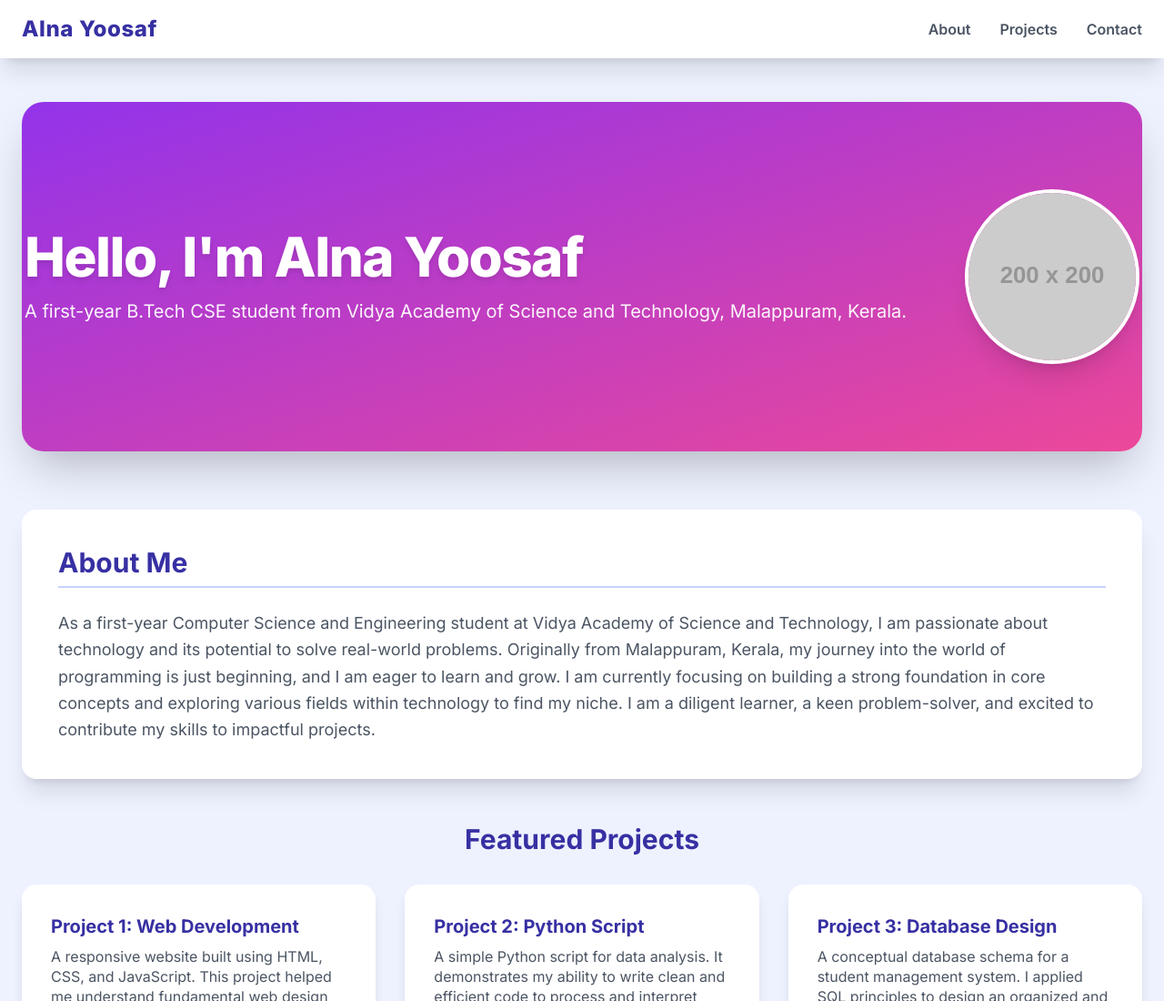
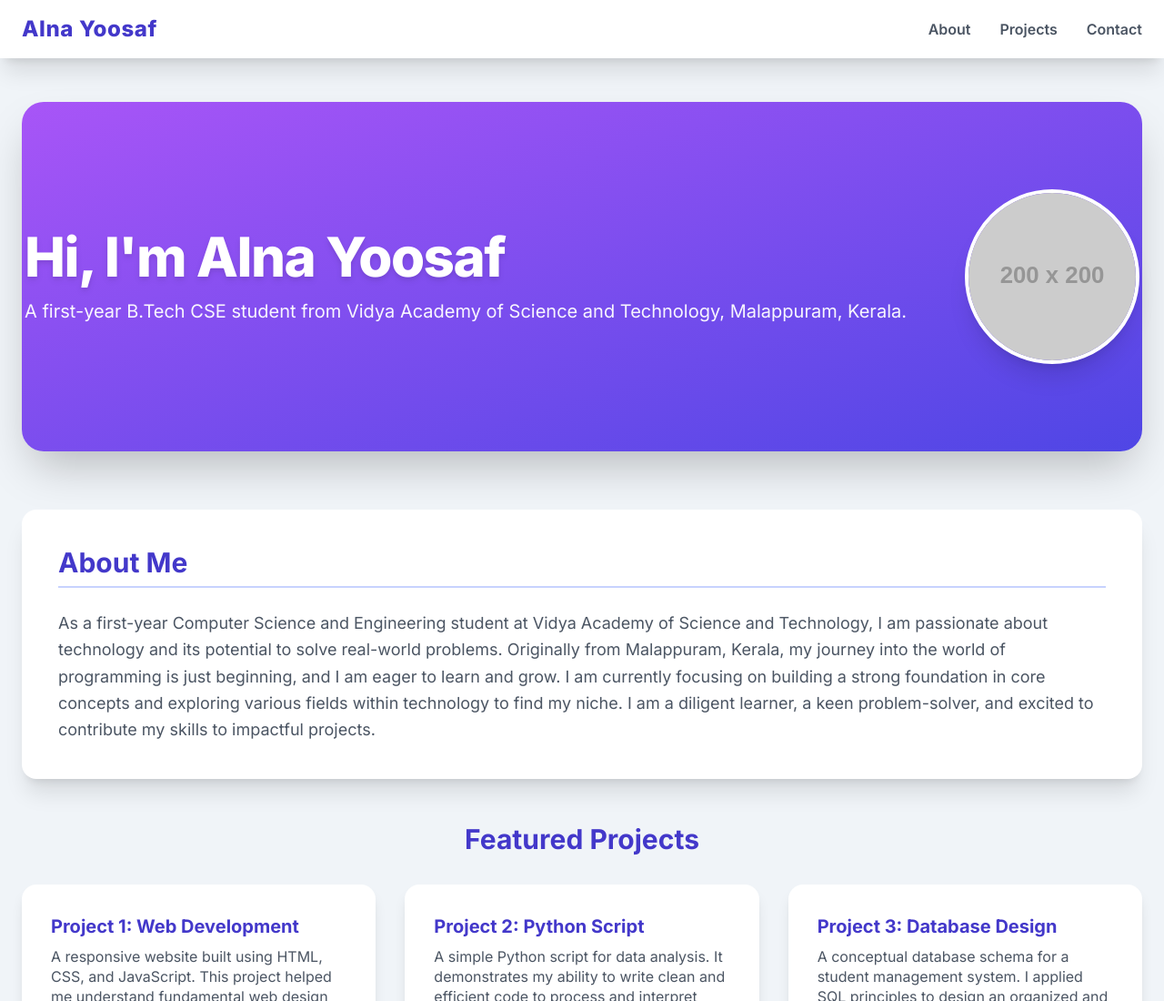
Before and after one commit to alnayoosaf/alnayoosaf.github.io, a plain HTML site: page index.html in a window 1280 px wide. Shown: the top 1100 px of the page at 91% size. Drawn offline with nearby package versions, Linux system fonts and the light colour scheme; placeholder pictures from the web are drawn by us.

Commit message:
Update index.html

```diff
--- a/index.html
+++ b/index.html
@@ -9,24 +9,23 @@
     <style>
         body {
             font-family: 'Inter', sans-serif;
-            background-color: #eef2ff;
-            color: #1f2937;
+            background-color: #f0f4f8;
+            color: #1a202c;
         }
-
         /* Custom scrollbar for better aesthetics */
         ::-webkit-scrollbar {
             width: 8px;
         }
         ::-webkit-scrollbar-track {
-            background: #e5e7eb;
+            background: #e2e8f0;
             border-radius: 10px;
         }
         ::-webkit-scrollbar-thumb {
-            background: #a5b4fc;
+            background: #5a67d8;
             border-radius: 10px;
         }
         ::-webkit-scrollbar-thumb:hover {
-            background: #818cf8;
+            background: #434190;
         }
     </style>
 </head>
@@ -35,7 +34,7 @@
     <!-- Header & Navigation -->
     <header class="bg-white shadow-xl sticky top-0 z-50 transition-all duration-300">
         <div class="container mx-auto px-6 py-4 flex justify-between items-center">
-            <a href="#" class="text-2xl font-extrabold text-indigo-800 tracking-wide">Alna Yoosaf</a>
+            <a href="#" class="text-2xl font-extrabold text-indigo-700 tracking-wide">Alna Yoosaf</a>
             <nav class="hidden md:flex space-x-8 font-semibold">
                 <a href="#about" class="text-gray-600 hover:text-indigo-600 transition duration-300 ease-in-out">About</a>
                 <a href="#projects" class="text-gray-600 hover:text-indigo-600 transition duration-300 ease-in-out">Projects</a>
@@ -47,9 +46,9 @@
     <main class="container mx-auto px-6 py-12">
 
         <!-- Hero Section -->
-        <section class="flex flex-col md:flex-row items-center justify-center py-24 bg-gradient-to-br from-purple-600 to-pink-500 text-white rounded-3xl shadow-2xl transition-all duration-300 mb-16 transform hover:scale-[1.01] hover:shadow-purple-400/50">
+        <section class="flex flex-col md:flex-row items-center justify-center py-24 bg-gradient-to-br from-purple-500 to-indigo-600 text-white rounded-3xl shadow-2xl transition-all duration-300 mb-16 transform hover:scale-[1.01]">
             <div class="text-center md:text-left md:pr-16 mb-8 md:mb-0">
-                <h1 class="text-4xl sm:text-5xl md:text-6xl font-extrabold leading-tight tracking-tight drop-shadow-md">Hello, I'm Alna Yoosaf</h1>
+                <h1 class="text-4xl sm:text-5xl md:text-6xl font-extrabold leading-tight tracking-tight drop-shadow-md">Hi, I'm Alna Yoosaf</h1>
                 <p class="mt-4 text-lg md:text-xl font-medium opacity-95">
                     A first-year B.Tech CSE student from Vidya Academy of Science and Technology, Malappuram, Kerala.
                 </p>
@@ -61,7 +60,7 @@
 
         <!-- About Me Section -->
         <section id="about" class="bg-white p-10 rounded-2xl shadow-xl transition-all duration-300 transform hover:-translate-y-2 hover:shadow-2xl mb-12">
-            <h2 class="text-3xl font-bold text-indigo-800 mb-6 border-b-2 border-indigo-200 pb-2">About Me</h2>
+            <h2 class="text-3xl font-bold text-indigo-700 mb-6 border-b-2 border-indigo-200 pb-2">About Me</h2>
             <p class="text-gray-600 leading-relaxed text-lg">
                 As a first-year Computer Science and Engineering student at Vidya Academy of Science and Technology, I am passionate about technology and its potential to solve real-world problems. Originally from Malappuram, Kerala, my journey into the world of programming is just beginning, and I am eager to learn and grow. I am currently focusing on building a strong foundation in core concepts and exploring various fields within technology to find my niche. I am a diligent learner, a keen problem-solver, and excited to contribute my skills to impactful projects.
             </p>
@@ -69,43 +68,43 @@
 
         <!-- Projects Section -->
         <section id="projects" class="mb-12">
-            <h2 class="text-3xl font-bold text-center text-indigo-800 mb-8">Featured Projects</h2>
+            <h2 class="text-3xl font-bold text-center text-indigo-700 mb-8">Featured Projects</h2>
             <div class="grid grid-cols-1 md:grid-cols-2 lg:grid-cols-3 gap-8">
                 <!-- Project Card 1 -->
                 <div class="bg-white p-8 rounded-2xl shadow-lg transition-all duration-300 transform hover:-translate-y-2 hover:shadow-2xl">
-                    <h3 class="text-xl font-bold text-indigo-800 mb-2">Project 1: Web Development</h3>
+                    <h3 class="text-xl font-bold text-indigo-700 mb-2">Project 1: Web Development</h3>
                     <p class="text-gray-600 leading-snug">A responsive website built using HTML, CSS, and JavaScript. This project helped me understand fundamental web design principles and front-end development.</p>
-                    <a href="#" class="mt-4 inline-block text-pink-500 font-semibold hover:text-pink-600 transition duration-300">View Project &rarr;</a>
+                    <a href="#" class="mt-4 inline-block text-purple-500 font-semibold hover:underline transition duration-300">View Project &rarr;</a>
                 </div>
                 <!-- Project Card 2 -->
                 <div class="bg-white p-8 rounded-2xl shadow-lg transition-all duration-300 transform hover:-translate-y-2 hover:shadow-2xl">
-                    <h3 class="text-xl font-bold text-indigo-800 mb-2">Project 2: Python Script</h3>
+                    <h3 class="text-xl font-bold text-indigo-700 mb-2">Project 2: Python Script</h3>
                     <p class="text-gray-600 leading-snug">A simple Python script for data analysis. It demonstrates my ability to write clean and efficient code to process and interpret data.</p>
-                    <a href="#" class="mt-4 inline-block text-pink-500 font-semibold hover:text-pink-600 transition duration-300">View Project &rarr;</a>
+                    <a href="#" class="mt-4 inline-block text-purple-500 font-semibold hover:underline transition duration-300">View Project &rarr;</a>
                 </div>
                 <!-- Project Card 3 -->
                 <div class="bg-white p-8 rounded-2xl shadow-lg transition-all duration-300 transform hover:-translate-y-2 hover:shadow-2xl">
-                    <h3 class="text-xl font-bold text-indigo-800 mb-2">Project 3: Database Design</h3>
+                    <h3 class="text-xl font-bold text-indigo-700 mb-2">Project 3: Database Design</h3>
                     <p class="text-gray-600 leading-snug">A conceptual database schema for a student management system. I applied SQL principles to design an organized and scalable database.</p>
-                    <a href="#" class="mt-4 inline-block text-pink-500 font-semibold hover:text-pink-600 transition duration-300">View Project &rarr;</a>
+                    <a href="#" class="mt-4 inline-block text-purple-500 font-semibold hover:underline transition duration-300">View Project &rarr;</a>
                 </div>
             </div>
         </section>
 
         <!-- Contact Section -->
         <section id="contact" class="bg-white p-10 rounded-2xl shadow-xl text-center transition-all duration-300 transform hover:scale-[1.01] mb-12">
-            <h2 class="text-3xl font-bold text-indigo-800 mb-6 border-b-2 border-indigo-200 pb-2">Get in Touch</h2>
+            <h2 class="text-3xl font-bold text-indigo-700 mb-6 border-b-2 border-indigo-200 pb-2">Get in Touch</h2>
             <p class="text-gray-600 mb-8 text-lg">I'm always open to new opportunities and collaborations. Feel free to reach out!</p>
             <div class="space-y-4">
-                <a href="mailto:alna.yoosaf@email.com" class="bg-gradient-to-r from-purple-500 to-pink-500 text-white font-semibold py-4 px-8 rounded-full inline-block shadow-lg hover:from-purple-600 hover:to-pink-600 transition duration-300 transform hover:scale-105">
+                <a href="mailto:alna.yoosaf@email.com" class="bg-gradient-to-r from-purple-500 to-indigo-600 text-white font-semibold py-4 px-8 rounded-full inline-block shadow-lg hover:from-purple-600 hover:to-indigo-700 transition duration-300 transform hover:scale-105">
                     Email Me
                 </a>
                 <div class="text-gray-500 text-sm mt-6">
                     <p>Connect with me on social media:</p>
                     <div class="mt-2 space-x-6 flex justify-center">
-                        <a href="#" class="text-gray-500 hover:text-pink-500 transition duration-300">LinkedIn</a>
-                        <a href="#" class="text-gray-500 hover:text-indigo-800 transition duration-300">GitHub</a>
-                        <a href="#" class="text-gray-500 hover:text-purple-500 transition duration-300">Instagram</a>
+                        <a href="#" class="text-gray-500 hover:text-purple-500 transition duration-300">LinkedIn</a>
+                        <a href="#" class="text-gray-500 hover:text-indigo-700 transition duration-300">GitHub</a>
+                        <a href="#" class="text-gray-500 hover:text-teal-500 transition duration-300">Instagram</a>
                     </div>
                 </div>
             </div>
```
